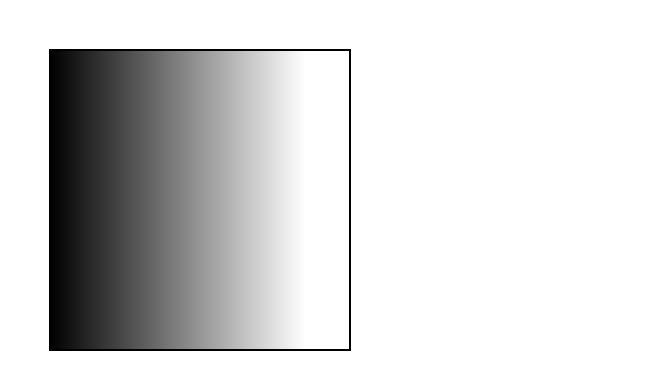
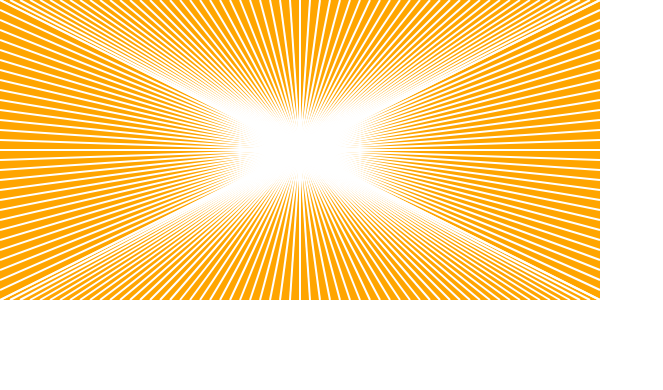
Before and after one commit to EHB-MCT/dev1-exercises-JochenSunaert, a plain HTML site: page index.html in a window 1280 px wide. Shown: the whole page, without its empty margins (0-663 px from the left). Drawn offline with Linux system fonts and the light colour scheme.

Commit message:
4-1 lines added.

```diff
--- /dev/null
+++ b/exercises/4-iterations-for/4-1-lines.js
@@ -0,0 +1,35 @@
+"use strict";
+import context from "../../scripts/context.js";
+import * as Utils from "../../scripts/utils.js";
+
+let horizontalLines = 60;
+let verticalLines = 30;
+
+let width = 600;
+let height = 300;
+drawLines();
+
+
+
+
+function drawLines() {
+    let stepH = width / horizontalLines;
+    let stepV = height / verticalLines;
+
+
+context.fillStyle='orange ';
+context.fillRect(0, 0, width, height);
+
+context.strokeStyle ="white";
+context.lineWidth = '2'
+    for(let i = 0; i <= verticalLines; i++) {
+        Utils.drawLine(0   ,0 + (stepH * i), width , height - (stepH * i) );
+
+    }
+
+    for(let j = 0; j <= horizontalLines; j++) {
+        Utils.drawLine(0 + (stepV * j)  ,0, width - (stepV * j) , height);
+    }
+
+
+}
--- a/index.html
+++ b/index.html
@@ -1,7 +1,7 @@
 <html>
 
 <head>
-    <script src="exercises/3-iteration-while/3-1-o.js" type="module"></script>
+    <script src="exercises/4-iterations-for/4-1-lines.js" type="module"></script>
     <link rel="stylesheet" type="text/css" href="styles/index.css" />
 </head>
 
```
